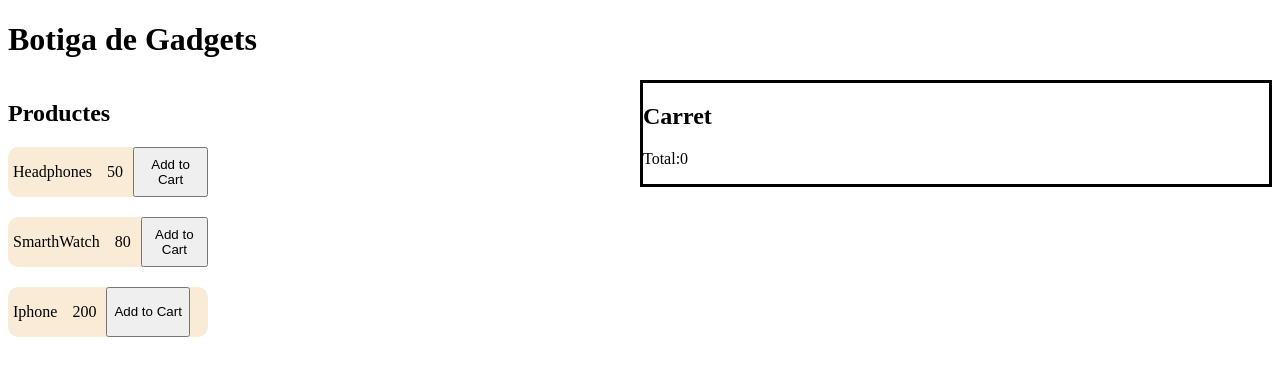
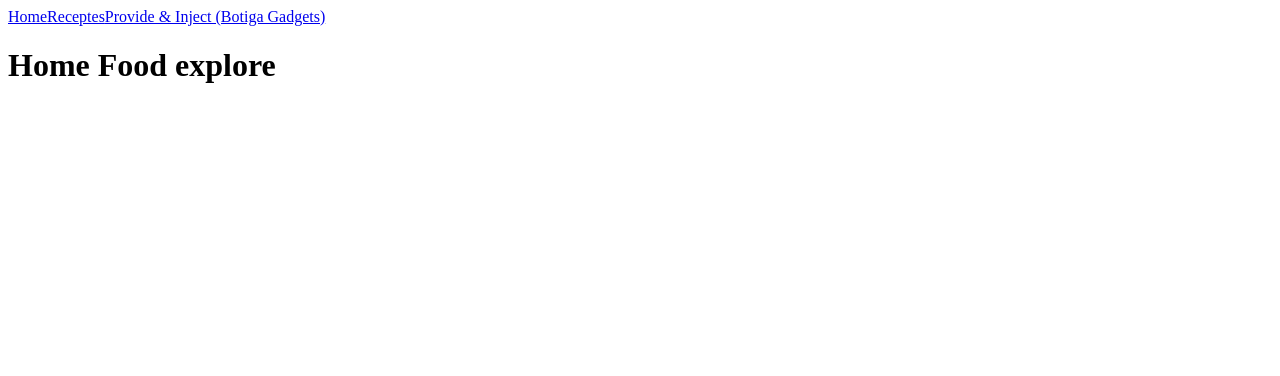
Before and after one commit to yenevielroberts/practica_vue_router, a Vue app: page / in a window 1280 px wide. Shown: the top 376 px of the page. Built offline with nearby package versions, Linux system fonts and the light colour scheme.

Commit message:
Nav funcional

```diff
--- a/src/App.vue
+++ b/src/App.vue
@@ -1,11 +1,15 @@
 <script setup>
-import HomeBotiga from './components/gadgets/HomeBotiga.vue';
 
 </script>
 
 <template>
+<nav>
+  <RouterLink to="/">Home</RouterLink>
+  <RouterLink to="/receptes">Receptes</RouterLink>
+  <RouterLink to="/botigaGadgets">Provide & Inject (Botiga Gadgets)</RouterLink>
+</nav>
+<RouterView />
 
-  <HomeBotiga />
 </template>
 
 <style scoped></style>
--- /dev/null
+++ b/src/components/food/Home.vue
@@ -0,0 +1,6 @@
+<script setup>
+</script>
+
+<template>
+    <h1>Home Food explore</h1>
+</template>
--- /dev/null
+++ b/src/components/food/Receptes.vue
@@ -0,0 +1,9 @@
+<script setup>
+import { RouterLink } from 'vue-router';
+
+</script>
+
+<template>
+    <h1>Receptes</h1>
+    <RouterLink :to="`/receptes/1`">Ver Detalle</RouterLink>
+</template>
--- /dev/null
+++ b/src/components/food/recepteDetalle.vue
@@ -0,0 +1,6 @@
+<script setup>
+</script>
+
+<template>
+    <h1>Recepte Detalle</h1>
+</template>
--- a/src/router/index.js
+++ b/src/router/index.js
@@ -2,7 +2,12 @@ import { createRouter, createWebHistory } from 'vue-router'
 
 const router = createRouter({
   history: createWebHistory(import.meta.env.BASE_URL),
-  routes: [],
+  routes: [
+    {path:"/botigaGadgets",name:"homeBotiga", component:()=>import('@/components/gadgets/HomeBotiga.vue')},
+    {path:"/",name:"home", component:()=>import('@/components/food/Home.vue')},
+    {path:"/receptes",name:"receptas", component:()=>import('@/components/food/Receptes.vue'), children:[{path:"/receptes/:id",name:"recepteDetalle", component:()=>import('@/components/food/recepteDetalle.vue')}]},
+
+  ],
 })
 
 export default router
```
